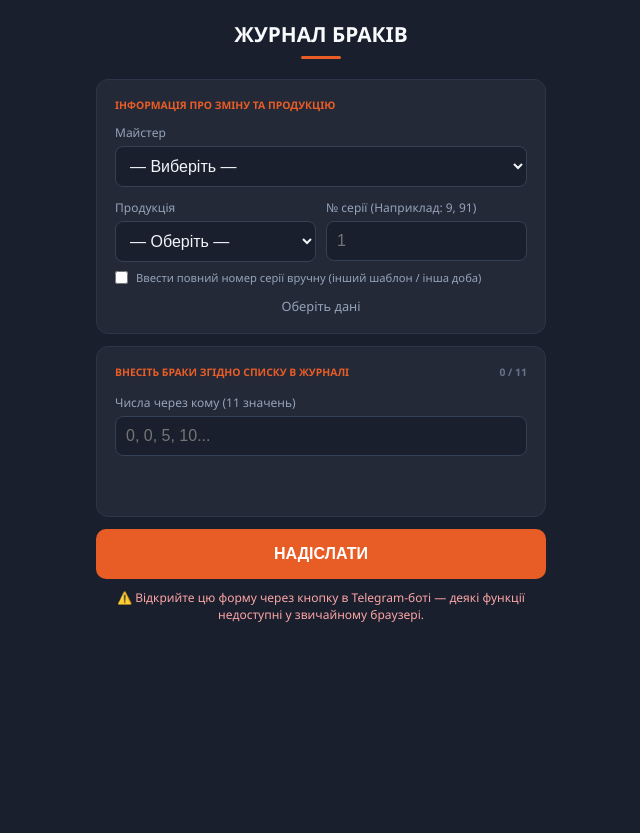
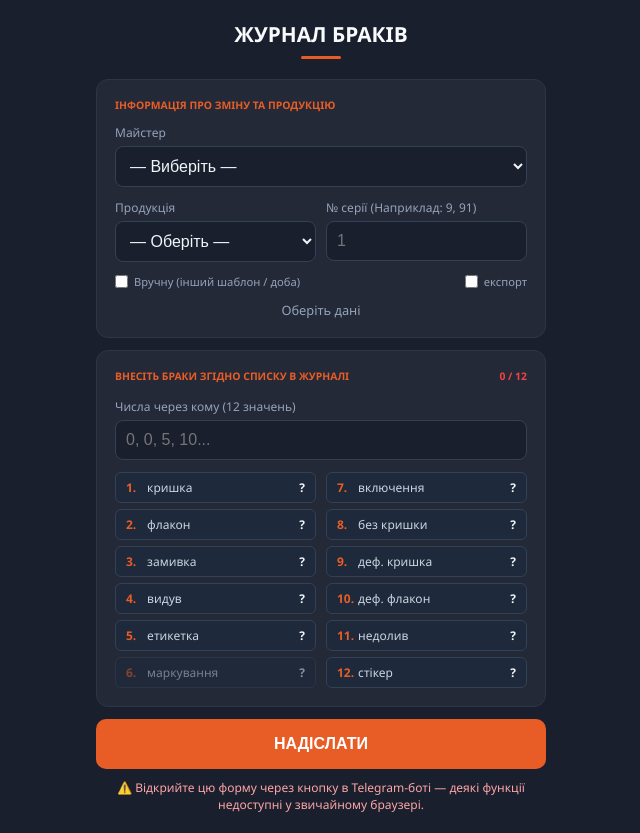
Before and after one commit to Fafnir-312/Bot, a plain HTML site: page index.html in a window 1280 px wide. Shown: the whole page, without its empty margins (319-959 px from the left). Before the commit the page ends 800 px from the top, so only its background shows below. Drawn offline with Linux system fonts and the light colour scheme.

Commit message:
Update index.html

```diff
--- a/index.html
+++ b/index.html
@@ -50,31 +50,32 @@
   select:focus, input:focus { border-color: #e85d26; }
   .row-2 { display: grid; grid-template-columns: 1fr 1fr; gap: 10px; }
 
-  /* ПІДКАЗКА ТА РЕЗУЛЬТАТ (КОЛОНКОВИЙ ПОРЯДОК) */
-  .brak-hint, .brak-parsed {
+  .seria-options {
+    display: flex;
+    align-items: center;
+    justify-content: space-between;
+    gap: 12px;
+    margin-bottom: 12px;
+  }
+  .check {
+    display: flex;
+    align-items: center;
+    gap: 6px;
+    font-size: 0.7rem;
+    color: #94a3b8;
+    margin: 0;
+    cursor: pointer;
+  }
+  .check input[type="checkbox"] { width: auto; margin: 0; }
+
+  .brak-parsed {
     display: grid;
-    /* Головна фішка: заповнюємо спочатку колонку, а не рядок */
     grid-auto-flow: column;
-    /* Встановлюємо 6 рядків (щоб 11 категорій влізли у 2 колонки: 6 в першу, 5 в другу) */
     grid-template-rows: repeat(6, auto);
     grid-template-columns: 1fr 1fr;
-    gap: 4px 15px;
-    background: #1a1f2e;
-    padding: 10px;
-    border-radius: 8px;
-    font-size: 0.75rem;
-    color: #64748b;
-    border: 1px solid #2e3548;
+    gap: 6px 10px;
+    margin-top: 10px;
   }
-
-  .brak-parsed {
-    background: transparent;
-    border: none;
-    padding: 0;
-    margin-top: 10px;
-    gap: 6px 10px;
-  }
-
   .brak-tag {
     background: #1e293b;
     border: 1px solid #334155;
@@ -83,8 +84,10 @@
     display: flex;
     justify-content: space-between;
     color: #cbd5e1;
+    font-size: 0.75rem;
   }
   .brak-tag.error { border-color: #ef4444; color: #fca5a5; }
+  .brak-tag.excluded { opacity: 0.5; }
   .brak-tag b { color: #e85d26; min-width: 18px; display: inline-block; }
   .brak-tag .val { font-weight: 700; color: #f1f5f9; }
 
@@ -111,10 +114,9 @@
     font-size: 0.85rem;
   }
   .status.ok { display: block; background: #064e3b; color: #6ee7b7; }
-  .status.err { display: block; background: #450a0a; color: #a5fcb9; }
+  .status.err { display: block; background: #450a0a; color: #fca5a5; }
   .status.loading { display: block; background: #1e293b; color: #94a3b8; }
 
-  /* --- Блок результатів (з'являється лише після успішного запису) --- */
   .summary-grid {
     display: grid;
     grid-template-columns: repeat(2, 1fr);
@@ -177,6 +179,7 @@
           <option>ReO 950</option>
           <option>ReO 1050</option>
           <option>ReO 1500</option>
+          <option>ReO 475</option>
           <option>ReO Лимон</option>
           <option>Ізота</option>
           <option>Емпаті</option>
@@ -188,9 +191,15 @@
         <input type="text" id="seriaManual" placeholder="напр. 16/06/26-3" oninput="updateSeria()" style="display:none; margin-top:8px;">
       </div>
     </div>
-    <div class="field" style="display:flex; align-items:center; gap:8px; margin-top:-4px;">
-      <input type="checkbox" id="manualSeria" onchange="toggleSeriaMode()" style="width:auto; margin:0;">
-      <label style="margin:0; font-size:0.7rem; color:#94a3b8;">Ввести повний номер серії вручну (інший шаблон / інша доба)</label>
+    <div class="seria-options">
+      <label class="check">
+        <input type="checkbox" id="manualSeria" onchange="toggleSeriaMode()">
+        Вручну (інший шаблон / доба)
+      </label>
+      <label class="check">
+        <input type="checkbox" id="exportMode" onchange="updateSeria()">
+        експорт
+      </label>
     </div>
     <div id="seriaPreview" style="font-size: 0.8rem; text-align: center; color: #94a3b8;">Оберіть дані</div>
   </div>
@@ -198,12 +207,11 @@
   <div class="card">
     <div class="section-label">
       Внесіть браки згідно списку в журналі
-      <span id="counter" style="color: #64748b">0 / 11</span>
+      <span id="counter" style="color: #64748b">0 / 12</span>
     </div>
 
-
     <div class="field" style="margin-top: 15px;">
-      <label>Числа через кому (11 значень)</label>
+      <label>Числа через кому (12 значень)</label>
       <input type="text" id="brakLine" placeholder="0, 0, 5, 10..." oninput="parseBrak()" autocomplete="off" inputmode="decimal">
     </div>
 
@@ -226,14 +234,19 @@
 
 <script>
 const SCRIPT_URL = "https://script.google.com/macros/s/AKfycbx4X-Dz0wBmKNNsyd2v01wgD8kLoJoAj54oVuAxt2mIYrVoYaDgoasqoV1YC-Plbg3yJw/exec";
-const BRAK_TYPES = ["кришка", "флакон", "замивка", "видув", "етикетка", "включення", "без кришки", "деф. кришка", "деф. флакон", "недолив", "стікер"];
+const BRAK_TYPES = [
+  "кришка", "флакон", "замивка", "видув", "етикетка", "маркування",
+  "включення", "без кришки", "деф. кришка", "деф. флакон", "недолив", "стікер"
+];
+const BRAK_COUNT = BRAK_TYPES.length; // 12
+// Маркування не йде в розрахунки (індекс 5)
+const EXCLUDED_IDX = 5;
 
 // --- Telegram Web App init ---
 const tg = window.Telegram ? window.Telegram.WebApp : null;
 if (tg) {
   tg.ready();
   tg.expand();
-  // Підлаштування фону/шапки під тему Telegram (тут лишаємо власну темну тему форми)
   try { tg.setHeaderColor("#1a1f2e"); } catch(e) {}
   try { tg.setBackgroundColor("#1a1f2e"); } catch(e) {}
 } else {
@@ -257,13 +270,20 @@ function toggleSeriaMode() {
   updateSeria();
 }
 
+// Приставка "L" за замовчуванням; чекбокс "експорт" її прибирає
+function seriaPrefix() {
+  return document.getElementById("exportMode").checked ? "" : "L";
+}
+
 function updateSeria() {
   const target = document.getElementById("seriaPreview");
   const manual = document.getElementById("manualSeria").checked;
+  const pre = seriaPrefix();
 
   if (manual) {
-    const val = document.getElementById("seriaManual").value.trim();
-    if (!val) { target.innerHTML = "Оберіть дані"; return; }
+    const raw = document.getElementById("seriaManual").value.trim();
+    if (!raw) { target.innerHTML = "Оберіть дані"; return; }
+    const val = pre + raw.replace(/^L/i, "");
     target.innerHTML = `Серія: <b style="color:#e85d26; font-family:monospace;">${val}</b>`;
     return;
   }
@@ -273,9 +293,7 @@ function updateSeria() {
   if (!p || !n) { target.innerHTML = "Оберіть дані"; return; }
   const d = new Date();
   const ds = `${String(d.getDate()).padStart(2,'0')}/${String(d.getMonth()+1).padStart(2,'0')}/${String(d.getFullYear()).slice(-2)}`;
-  const pref = p === "ReO Лимон" ? "L" : "";
-  const pref1 = p === "Емпаті" ? "L" : "";
-  target.innerHTML = `Серія: <b style="color:#e85d26; font-family:monospace;">${pref}${pref1}${ds}-${n}</b>`;
+  target.innerHTML = `Серія: <b style="color:#e85d26; font-family:monospace;">${pre}${ds}-${n}</b>`;
 }
 
 function parseBrak() {
@@ -285,14 +303,14 @@ function parseBrak() {
   const cnt = document.getElementById("counter");
 
   cont.innerHTML = "";
-  cnt.textContent = `${raw.length} / 11`;
-  cnt.style.color = raw.length === 11 ? "#22c55e" : "#ef4444";
+  cnt.textContent = `${raw.length} / ${BRAK_COUNT}`;
+  cnt.style.color = raw.length === BRAK_COUNT ? "#22c55e" : "#ef4444";
 
   BRAK_TYPES.forEach((name, i) => {
     const val = raw[i];
     const ok = val !== undefined && val !== "" && !isNaN(val);
     const tag = document.createElement("div");
-    tag.className = `brak-tag ${!ok && raw.length > i ? 'error' : ''}`;
+    tag.className = `brak-tag ${!ok && raw.length > i ? 'error' : ''} ${i === EXCLUDED_IDX ? 'excluded' : ''}`;
     tag.innerHTML = `<span><b>${i+1}.</b> ${name}</span> <span class="val">${ok ? val : '?'}</span>`;
     cont.appendChild(tag);
   });
@@ -307,10 +325,10 @@ async function sendData() {
   const raw = document.getElementById("brakLine").value.split(',').map(s => s.trim()).filter(s => s !== "");
 
   if (!master || !product || (manual ? !manualVal : !num)) { showStatus("Заповніть інформацію!", "err"); haptic("error"); return; }
-  if (raw.length !== 11) { showStatus(`Введено ${raw.length} з 11 чисел!`, "err"); haptic("error"); return; }
+  if (raw.length !== BRAK_COUNT) { showStatus(`Введено ${raw.length} з ${BRAK_COUNT} чисел!`, "err"); haptic("error"); return; }
 
-  const braky = raw.map(v => parseInt(v));
-  const totalBrak = braky.reduce((a, b) => a + b, 0);
+  const braky = raw.map(v => parseInt(v) || 0);
+  const totalBrak = braky.reduce((a, b, i) => i === EXCLUDED_IDX ? a : a + b, 0);
   const seria = document.getElementById("seriaPreview").innerText.replace("Серія: ", "");
 
   const btn = document.getElementById("btnSend");
@@ -341,20 +359,23 @@ async function sendData() {
   }
 }
 
-// Виводиться ТІЛЬКИ після успішного запису в таблицю (викликається з sendData вище)
+// Виводиться ТІЛЬКИ після успішного запису в таблицю
 function showSummary(master, product, seria, braky, totalBrak) {
-  const [D, E, F, G, H, I, J, K, L, M, N] = braky;
+  // Індекси: 0 кришка(D), 1 флакон(E), 2 замивка(F), 3 видув(G), 4 етикетка(H),
+  // 5 маркування(I) — не рахується, 6 включення(J), 7 без кришки(K),
+  // 8 деф. кришка(L), 9 деф. флакон(M), 10 недолив(N), 11 стікер(O)
+  const b = braky;
 
-  const kryshka  = D + I + K + L + M;
-  const flakon   = E + F + G + I + J + K + L + M;
-  const etyketka = H;
-  const stiker   = N;
+  const kryshka  = b[0] + b[6] + b[8] + b[9] + b[10];                       // D+J+L+M+N
+  const flakon   = b[1] + b[2] + b[3] + b[6] + b[7] + b[8] + b[9] + b[10];  // E+F+G+J+K+L+M+N
+  const etyketka = b[4];                                                    // H
+  const stiker   = b[11];                                                   // O
 
   const results = [
-    { label: "Загальна кришка", formula: "D+I+K+L+M",       value: kryshka },
-    { label: "Загальна пляшка", formula: "E+F+G+I+J+K+L+M", value: flakon },
-    { label: "Етикетка",        formula: "H",                 value: etyketka },
-    { label: "Стікери",         formula: "N",                 value: stiker },
+    { label: "Загальна кришка", formula: "D+J+L+M+N",       value: kryshka },
+    { label: "Загальна пляшка", formula: "E+F+G+J+K+L+M+N", value: flakon },
+    { label: "Етикетка",        formula: "H",               value: etyketka },
+    { label: "Стікери",         formula: "O",               value: stiker },
   ];
 
   const grid = document.getElementById("summaryGrid");
@@ -375,6 +396,9 @@ function showStatus(t, c) {
   const s = document.getElementById("status");
   s.textContent = t; s.className = `status ${c}`;
 }
+
+// Початковий стан
+parseBrak();
 </script>
 </body>
 </html>
```
